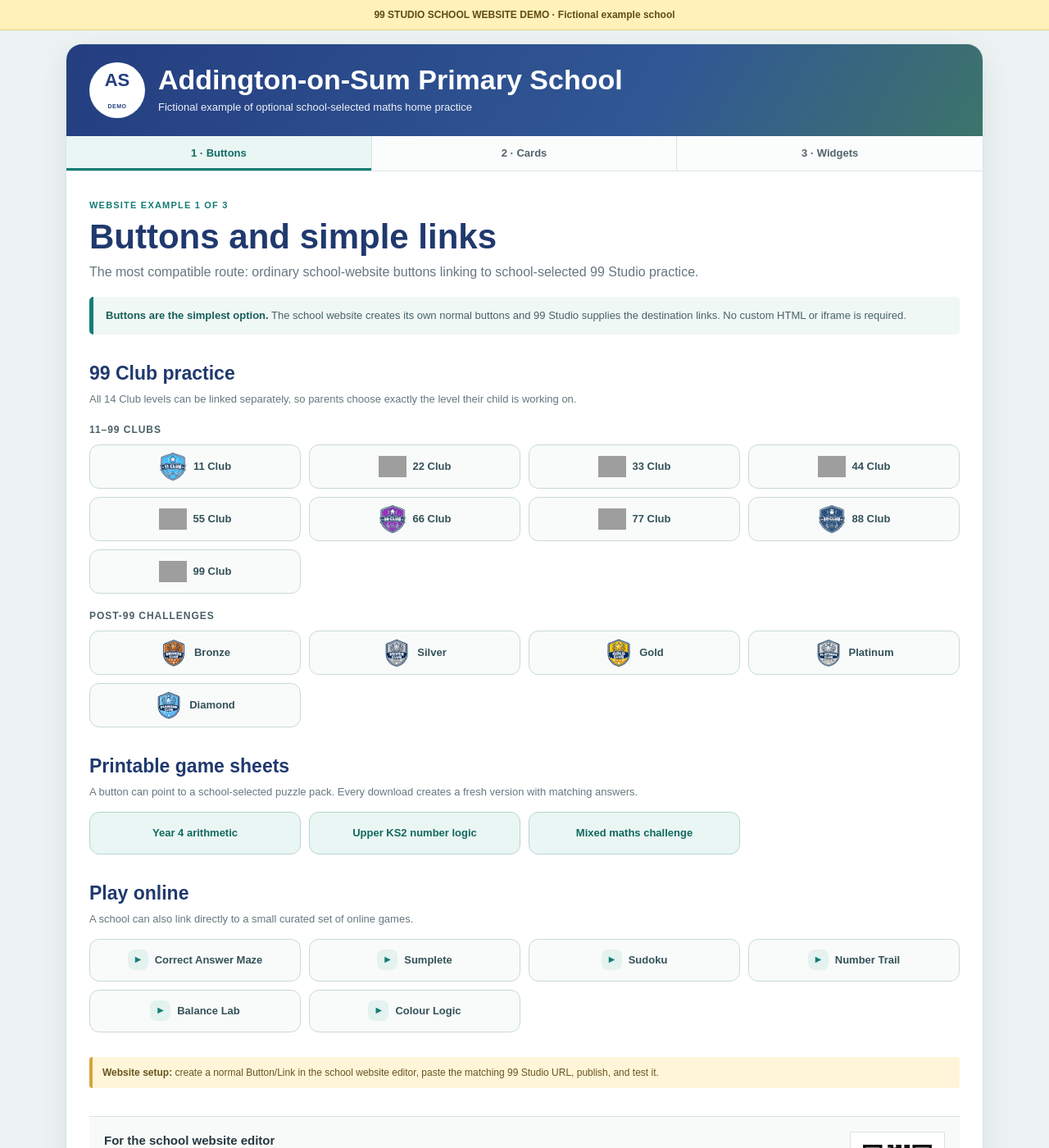
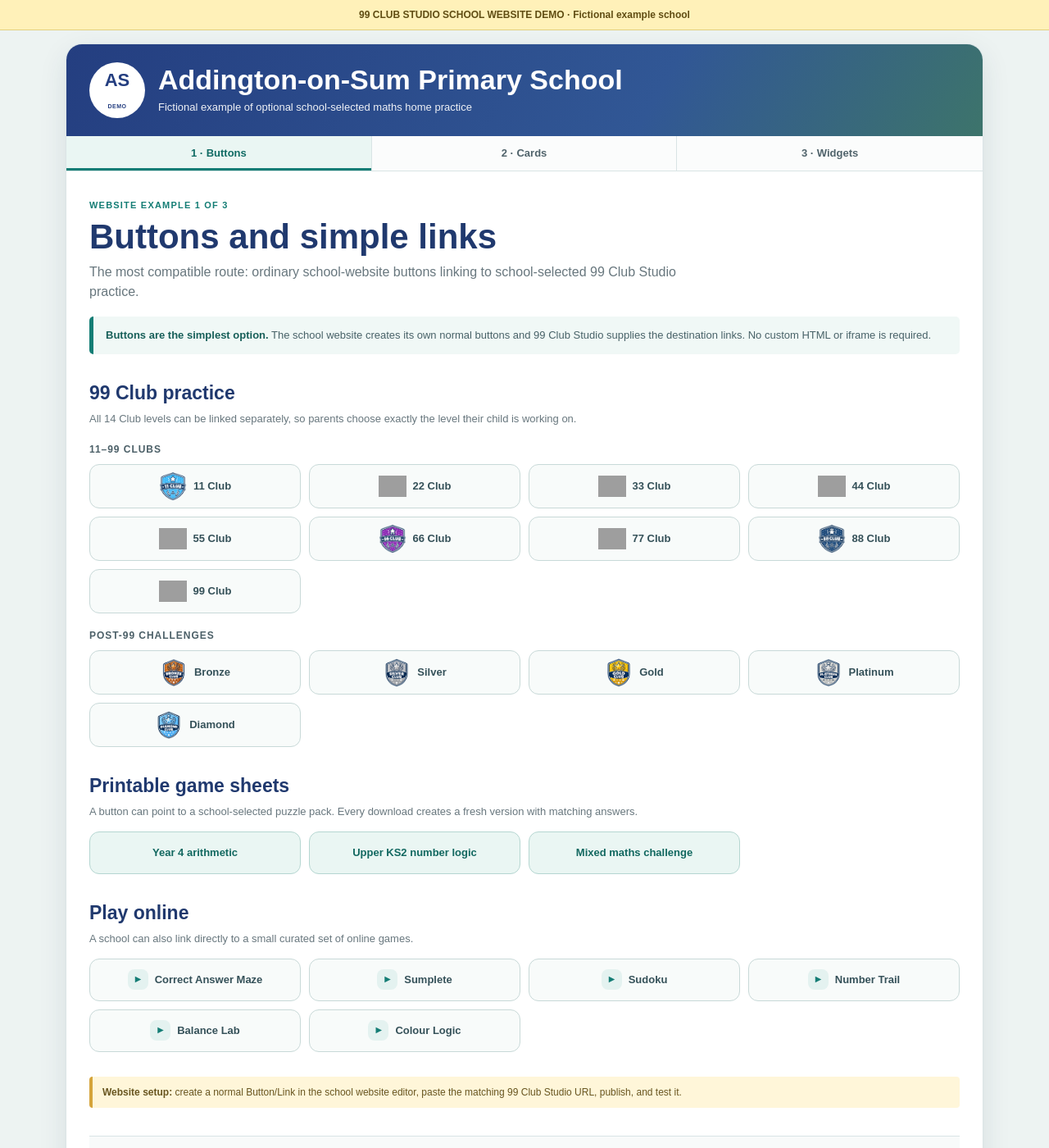
Before and after one commit to techtinkerclub/99club, a Jekyll site: the page built from _pages/school-website-demo.html, in a window 1280 px wide and 1400 px high. Shown: the whole window at 82% size. Built offline with Jekyll 4.4.1, drawn with Linux system fonts in a browser that asks for light colours; some of the changed text lies outside the part shown; grey boxes are pictures that could not be loaded.

Commit message:
Restore 99 Club Studio branding across dynamic UI

```diff
--- a/_pages/school-website-demo.html
+++ b/_pages/school-website-demo.html
@@ -9,12 +9,12 @@ sitemap: true
 <meta charset="utf-8">
 <meta name="viewport" content="width=device-width,initial-scale=1">
 <meta name="robots" content="index,follow">
-<title>School website integration demo · 99 Studio</title>
-<meta name="description" content="A fictional primary school demonstration showing buttons, cards and widgets for adding 99 Studio maths practice to a school website.">
+<title>School website integration demo · 99 Club Studio</title>
+<meta name="description" content="A fictional primary school demonstration showing buttons, cards and widgets for adding 99 Club Studio maths practice to a school website.">
 <link rel="stylesheet" href="/assets/99club/school-demo.css?v=2">
 </head>
 <body>
-<div class="demo-banner">99 STUDIO SCHOOL WEBSITE DEMO · Fictional example school</div>
+<div class="demo-banner">99 CLUB STUDIO SCHOOL WEBSITE DEMO · Fictional example school</div>
 <div class="demo-shell">
   <header class="demo-school-head">
     <div class="demo-school-mark" aria-label="Fictional demonstration school mark">AS<small>DEMO</small></div>
@@ -31,8 +31,8 @@ sitemap: true
     <section class="demo-tab-panel" id="demo-panel-buttons" data-demo-panel="buttons" role="tabpanel" aria-labelledby="demo-tab-buttons">
       <span class="demo-kicker">Website example 1 of 3</span>
       <h2 class="demo-title">Buttons and simple links</h2>
-      <p class="demo-lead">The most compatible route: ordinary school-website buttons linking to school-selected 99 Studio practice.</p>
-      <div class="demo-method-note"><strong>Buttons are the simplest option.</strong> The school website creates its own normal buttons and 99 Studio supplies the destination links. No custom HTML or iframe is required.</div>
+      <p class="demo-lead">The most compatible route: ordinary school-website buttons linking to school-selected 99 Club Studio practice.</p>
+      <div class="demo-method-note"><strong>Buttons are the simplest option.</strong> The school website creates its own normal buttons and 99 Club Studio supplies the destination links. No custom HTML or iframe is required.</div>
 
       <section class="demo-section">
         <h2>99 Club practice</h2>
@@ -55,18 +55,18 @@ sitemap: true
         <div class="demo-button-grid" id="demo-online-buttons"></div>
       </section>
 
-      <div class="demo-editor-note"><strong>Website setup:</strong> create a normal Button/Link in the school website editor, paste the matching 99 Studio URL, publish, and test it.</div>
+      <div class="demo-editor-note"><strong>Website setup:</strong> create a normal Button/Link in the school website editor, paste the matching 99 Club Studio URL, publish, and test it.</div>
     </section>
 
     <section class="demo-tab-panel" id="demo-panel-cards" data-demo-panel="cards" role="tabpanel" aria-labelledby="demo-tab-cards" hidden>
       <span class="demo-kicker">Website example 2 of 3</span>
       <h2 class="demo-title">Visual cards</h2>
       <p class="demo-lead">A more visual school-page layout using ready-made practice cards while keeping each activity as a normal link.</p>
-      <div class="demo-method-note"><strong>Cards are the visual option.</strong> 99 Studio can provide ready-made website-card HTML or downloadable PNG cards. The school attaches the matching practice link and places the cards wherever it wants.</div>
+      <div class="demo-method-note"><strong>Cards are the visual option.</strong> 99 Club Studio can provide ready-made website-card HTML or downloadable PNG cards. The school attaches the matching practice link and places the cards wherever it wants.</div>
 
       <section class="demo-section">
         <h2>99 Club cards</h2>
-        <p>All 14 levels are shown here using the same card style 99 Studio can generate for school websites.</p>
+        <p>All 14 levels are shown here using the same card style 99 Club Studio can generate for school websites.</p>
         <div class="demo-subhead">11–99 Clubs</div>
         <div class="demo-card-grid" id="demo-club-cards-core"></div>
         <div class="demo-subhead">Post-99 challenges</div>
@@ -112,7 +112,7 @@ sitemap: true
     <div class="demo-footer-grid">
       <div>
         <h3>For the school website editor</h3>
-        <p>These are live 99 Studio examples, but this page is only a demonstration. The school can use one method or mix them.</p>
+        <p>These are live 99 Club Studio examples, but this page is only a demonstration. The school can use one method or mix them.</p>
         <p><a href="/schools/" target="_blank" rel="noopener">School website help →</a> · <a href="/widget/builder/" target="_blank" rel="noopener">Widget Builder →</a></p>
         <p><strong>Addington-on-Sum Primary School is fictional.</strong> The AS mark is a made-up demonstration mark, not a real school crest.</p>
       </div>
@@ -120,7 +120,7 @@ sitemap: true
     </div>
   </main>
 
-  <footer class="demo-site-footer"><strong>99 Studio school integration demonstration</strong> · <a href="https://99studio.uk/">99studio.uk</a></footer>
+  <footer class="demo-site-footer"><strong>99 Club Studio school integration demonstration</strong> · <a href="https://99studio.uk/">99studio.uk</a></footer>
 </div>
 
 <script src="/assets/99club/generator.js?v=20"></script>
--- a/assets/99club/custom-app.js
+++ b/assets/99club/custom-app.js
@@ -411,7 +411,7 @@
     root.innerHTML = `
       <div class="tt99-shell tt99-shell--custom">
         <section class="tt99-custom-hero" aria-labelledby="tt99-custom-title">
-          <div><span class="tt99-eyebrow">99 Studio</span><div class="tt99-custom-title-row"><h1 id="tt99-custom-title">Custom Worksheets</h1><span class="tt99-beta-pill">Beta</span></div><p>Build targeted starters, homework, quizzes and retrieval practice by choosing the topics and question types you need.</p></div>
+          <div><span class="tt99-eyebrow">99 Club Studio</span><div class="tt99-custom-title-row"><h1 id="tt99-custom-title">Custom Worksheets</h1><span class="tt99-beta-pill">Beta</span></div><p>Build targeted starters, homework, quizzes and retrieval practice by choosing the topics and question types you need.</p></div>
           <div class="tt99-custom-hero-actions">
             <a class="tt99-secondary tt99-custom-back" href="/">← Back to 99 Club</a><a class="tt99-secondary tt99-custom-back" href="/games/">Games &amp; puzzles</a>
           </div>
--- a/assets/99club/games-app.js
+++ b/assets/99club/games-app.js
@@ -262,7 +262,7 @@
     root.classList.toggle('include-answers',state.settings.includeAnswers);root.classList.toggle('preview-answers',state.previewAnswers);
     root.innerHTML=`
       <div class="tt99-games-shell">
-        <section class="tt99-games-hero"><div><span class="tt99-eyebrow">99 Studio</span><h1>Maths Games &amp; Puzzles</h1><p>Choose the maths, select the games you want, then build a printable pack. Each game keeps its own difficulty and options.</p></div><nav class="tt99-games-nav" aria-label="99 Studio sections"><a href="/">99 Club</a></nav></section>
+        <section class="tt99-games-hero"><div><span class="tt99-eyebrow">99 Club Studio</span><h1>Maths Games &amp; Puzzles</h1><p>Choose the maths, select the games you want, then build a printable pack. Each game keeps its own difficulty and options.</p></div><nav class="tt99-games-nav" aria-label="99 Club Studio sections"><a href="/">99 Club</a></nav></section>
               <div class="tt99-games-workspace"><aside class="tt99-games-controls">${renderMathsCard()}${renderGamesCard()}${renderPackCard()}${renderPersonaliseCard()}${renderVocabularyManager()}</aside>
           <main class="tt99-games-preview">${renderPreviewToolbar()}<div class="tt99-games-preview-stack tt99-games-pupil-pages">${renderPupilPreview()}</div><div class="tt99-games-preview-stack tt99-games-answer-pages">${renderPages(true)}</div></main></div>
         ${renderPuzzleParentModal()}
@@ -327,7 +327,7 @@
   function renderPreviewToolbar(){const selected=selectedCompatible(),p=personalisation();return `<div class="tt99-games-preview-toolbar"><div><strong>${esc(p.packTitle||'Maths Games & Puzzles')}</strong><span>${esc(yearRangeLabel())} · ${esc(topicLabels())} · ${selected.length?selected.map(id=>esc(G.ENGINES[id].title)).join(' + '):'No games selected'} · ${state.settings.sheets} sheet${state.settings.sheets===1?'':'s'}</span><span class="tt99-preview-edit-hint">Use ↻ beside an activity to replace only that puzzle. Word Search also lets you replace one individual term + definition.</span></div><div class="tt99-games-preview-toggle"><button type="button" data-preview="pupil" class="${state.previewAnswers?'':'is-active'}">Pupil</button><button type="button" data-preview="answers" class="${state.previewAnswers?'is-active':''}">Answers</button></div></div>`;}
   function emptyPreview(){return `<div class="tt99-games-empty-preview"><strong>Choose at least one game</strong><span>Your pupil and answer previews will appear here once a compatible game is selected.</span></div>`;}
   function renderPupilPreview(){if(!state.pack.sheets?.length)return emptyPreview();return `${state.settings.workedExamples==='front'&&state.pack.workedExamples?.length?renderWorkedExamplesPages():''}${renderPages(false)}`;}
-  function paperHeader(kind,index=0){const p=personalisation(),isAnswer=kind==='answers',worked=kind==='worked',school=p.schoolName||'99 Studio · Maths Games & Puzzles',title=p.packTitle||'Maths Games & Puzzles',meta=uniqueMeta([worked?'Worked examples':isAnswer?`Teacher answers ${index}`:`Pupil sheet ${index}`,p.classLabel,yearRangeLabel(),topicLabels(),humanDate(p.worksheetDate)]).join(' · '),right=worked?'Read these before you begin':isAnswer?'Answer key':'Name: __________________________';return `<header class="tt99-game-paper-header">${p.logoDataUrl?`<div class="tt99-game-paper-logo"><img src="${p.logoDataUrl}" alt=""></div>`:''}<div class="tt99-game-paper-identity"><span>${esc(school)}</span><h2>${esc(title)}</h2><p>${esc(meta)}</p></div><div class="tt99-game-name-line">${esc(right)}</div></header>`;}
+  function paperHeader(kind,index=0){const p=personalisation(),isAnswer=kind==='answers',worked=kind==='worked',school=p.schoolName||'99 Club Studio · Maths Games & Puzzles',title=p.packTitle||'Maths Games & Puzzles',meta=uniqueMeta([worked?'Worked examples':isAnswer?`Teacher answers ${index}`:`Pupil sheet ${index}`,p.classLabel,yearRangeLabel(),topicLabels(),humanDate(p.worksheetDate)]).join(' · '),right=worked?'Read these before you begin':isAnswer?'Answer key':'Name: __________________________';return `<header class="tt99-game-paper-header">${p.logoDataUrl?`<div class="tt99-game-paper-logo"><img src="${p.logoDataUrl}" alt=""></div>`:''}<div class="tt99-game-paper-identity"><span>${esc(school)}</span><h2>${esc(title)}</h2><p>${esc(meta)}</p></div><div class="tt99-game-name-line">${esc(right)}</div></header>`;}
   function renderWorkedExamplesPages(){const chunks=[];for(let i=0;i<state.pack.workedExamples.length;i+=2)chunks.push(state.pack.workedExamples.slice(i,i+2));return chunks.map((chunk,pageIndex)=>`<article class="tt99-game-paper tt99-worked-page">${paperHeader('worked',pageIndex+1)}<div class="tt99-worked-grid count-${chunk.length}">${chunk.map(renderWorkedExample).join('')}</div><footer><span>Worked examples use separate practice data</span><span>99studio.uk/games/</span></footer></article>`).join('');}
   function renderWorkedExample(ex){
     const ruleList=(ex.rules||[]).length?`<div class="tt99-worked-rules"><h4>Rules</h4><ul>${ex.rules.map(r=>`<li>${esc(r)}</li>`).join('')}</ul></div>`:'';
--- a/assets/99club/games-parent-practice-page.js
+++ b/assets/99club/games-parent-practice-page.js
@@ -75,7 +75,7 @@
         '<section class="tt99-practice-card" aria-labelledby="tt99-puzzle-practice-title">'+
           '<div class="tt99-practice-brand">'+
             '<img src="/assets/99club/images/99club-studio-shield.png" alt="">'+
-            '<div class="tt99-practice-brand-copy"><b>99 Studio</b><span>School-led printable practice</span></div>'+
+            '<div class="tt99-practice-brand-copy"><b>99 Club Studio</b><span>School-led printable practice</span></div>'+
           '</div>'+
           '<span class="tt99-practice-kicker">Puzzle practice link</span>'+
           '<h1 id="tt99-puzzle-practice-title">Maths Games &amp; Puzzles</h1>'+
@@ -92,14 +92,14 @@
           '<div id="tt99-puzzle-practice-status" class="tt99-practice-status" role="status" aria-live="polite" hidden></div>'+
 
         '</section>'+
-        '<div class="tt99-practice-foot">99 Studio · No sign-in required · <a href="/privacy/" target="_blank" rel="noopener">Privacy</a></div>'+
+        '<div class="tt99-practice-foot">99 Club Studio · No sign-in required · <a href="/privacy/" target="_blank" rel="noopener">Privacy</a></div>'+
       '</main>';
 
     root.querySelector('#tt99-puzzle-practice-download')?.addEventListener('click',download);
   }
 
   function renderError(message){
-    root.innerHTML='<main class="tt99-practice-shell">'+teacherPreviewBar()+'<section class="tt99-practice-card tt99-practice-error"><span class="tt99-practice-kicker">99 Studio</span><h1>This puzzle-practice link cannot be opened</h1><p class="tt99-practice-summary">'+esc(message||'The link is incomplete or no longer supported.')+'</p></section></main>';
+    root.innerHTML='<main class="tt99-practice-shell">'+teacherPreviewBar()+'<section class="tt99-practice-card tt99-practice-error"><span class="tt99-practice-kicker">99 Club Studio</span><h1>This puzzle-practice link cannot be opened</h1><p class="tt99-practice-summary">'+esc(message||'The link is incomplete or no longer supported.')+'</p></section></main>';
   }
 
   function status(message,error){
--- a/assets/99club/parent-practice-page.js
+++ b/assets/99club/parent-practice-page.js
@@ -93,7 +93,7 @@
           '<div id="tt99-practice-status" class="tt99-practice-status" role="status" aria-live="polite" hidden></div>'+
 
         '</section>'+
-        '<div class="tt99-practice-foot">99 Studio · No sign-in required · <a href="/privacy/" target="_blank" rel="noopener">Privacy</a></div>'+
+        '<div class="tt99-practice-foot">99 Club Studio · No sign-in required · <a href="/privacy/" target="_blank" rel="noopener">Privacy</a></div>'+
       '</main>';
 
     root.querySelector('#tt99-practice-download').addEventListener('click',downloadPractice);
@@ -102,9 +102,9 @@
   function renderError(message){
     root.innerHTML=
       '<main class="tt99-practice-shell">'+teacherPreviewBar()+'<section class="tt99-practice-card tt99-practice-error">'+
-      '<span class="tt99-practice-kicker">99 Studio</span>'+
+      '<span class="tt99-practice-kicker">99 Club Studio</span>'+
       '<h1>This practice link cannot be opened</h1>'+
-      '<p class="tt99-practice-summary">'+esc(message||'The link is incomplete or uses a format this version of 99 Studio does not recognise.')+'</p>'+
+      '<p class="tt99-practice-summary">'+esc(message||'The link is incomplete or uses a format this version of 99 Club Studio does not recognise.')+'</p>'+
       '</section></main>';
   }
 
--- a/assets/99club/widget-builder.js
+++ b/assets/99club/widget-builder.js
@@ -156,7 +156,7 @@ function render(){
   if(draft.widgetType==='club'||draft.widgetType==='combined')body.push(clubsCard());
   if(draft.widgetType==='games'||draft.widgetType==='combined'){body.push(puzzlesCard(),gamesCard());}
   body.push(behaviourCard(),handoverCard());
-  root.innerHTML='<div class="tt99-wb-hero"><div><span class="tt99-wb-kicker">Optional school publishing route</span><h1>'+esc(typeName())+'</h1><p>Create a compact, branded, read-only panel for a school website. The existing cards, PNG images and website packs remain available as the no-embed alternative.</p><div class="tt99-wb-actions" style="margin-top:12px"><a class="tt99-wb-linkbtn" href="/schools/#widgets" target="_blank" rel="noopener">School website integration help</a></div></div><a class="tt99-wb-back" href="/">← 99 Studio</a></div>'+
+  root.innerHTML='<div class="tt99-wb-hero"><div><span class="tt99-wb-kicker">Optional school publishing route</span><h1>'+esc(typeName())+'</h1><p>Create a compact, branded, read-only panel for a school website. The existing cards, PNG images and website packs remain available as the no-embed alternative.</p><div class="tt99-wb-actions" style="margin-top:12px"><a class="tt99-wb-linkbtn" href="/schools/#widgets" target="_blank" rel="noopener">School website integration help</a></div></div><a class="tt99-wb-back" href="/">← 99 Club Studio</a></div>'+
    '<div class="tt99-wb-note">When you are happy with the preview, copy the embed code and add it to the school website.</div>'+
    '<div class="tt99-wb-layout"><div>'+body.join('')+'</div><aside class="tt99-wb-preview"><h2>Parent preview</h2><div class="tt99-wb-preview-wrap"><iframe id="wb-preview-frame" src="'+esc(url)+'" title="'+esc(typeName())+' preview" sandbox="allow-scripts allow-popups allow-popups-to-escape-sandbox"></iframe></div>'+
    '<section class="tt99-wb-card tt99-wb-publish"><h2>Use on the school website</h2><p>Copy this embed into your school website editor. Updating later means creating a revised embed here and replacing the old one in the website editor.</p><div class="tt99-wb-actions"><button class="tt99-wb-btn primary" id="wb-copy-embed">Copy embed code</button><button class="tt99-wb-btn" id="wb-copy-url">Copy widget URL</button></div><div class="tt99-wb-field" style="margin-top:10px"><label for="wb-code">Generated embed</label><textarea id="wb-code" class="tt99-wb-code" readonly>'+esc(embed)+'</textarea></div>'+(status?'<div class="tt99-wb-status" role="status">'+esc(status)+'</div>':'')+'</section></aside></div>';
@@ -191,7 +191,7 @@ function bind(){
   root.querySelector('#wb-code')?.addEventListener('click',e=>e.currentTarget.select());
   root.querySelector('#wb-import')?.addEventListener('click',()=>{try{importToken(root.querySelector('#wb-import-text')?.value||'');}catch(err){status=err?.message||'That widget could not be imported.';render();}});
   root.querySelector('#wb-save-json')?.addEventListener('click',()=>{const payload={kind:'tt99-school-widget-setup',configVersion:1,savedAt:new Date().toISOString(),config:W.normalise(draft)};download('99studio-'+draft.widgetType+'-widget.json',JSON.stringify(payload,null,2)+'\n');track('widget_setup_save',analyticsSummary());status='Widget setup downloaded.';render();});
-  root.querySelector('#wb-restore-json')?.addEventListener('change',async e=>{const file=e.target.files?.[0];if(!file)return;try{const d=JSON.parse(await file.text());if(d?.kind!=='tt99-school-widget-setup'||Number(d.configVersion)!==1||!d.config)throw new Error('That file is not a 99 Studio widget setup.');draft=ensureIntegrationId(W.normalise(d.config));save();track('widget_setup_restore',analyticsSummary());status='Widget setup restored.';render();}catch(err){status=err?.message||'That widget setup could not be restored.';render();}});
+  root.querySelector('#wb-restore-json')?.addEventListener('change',async e=>{const file=e.target.files?.[0];if(!file)return;try{const d=JSON.parse(await file.text());if(d?.kind!=='tt99-school-widget-setup'||Number(d.configVersion)!==1||!d.config)throw new Error('That file is not a 99 Club Studio widget setup.');draft=ensureIntegrationId(W.normalise(d.config));save();track('widget_setup_restore',analyticsSummary());status='Widget setup restored.';render();}catch(err){status=err?.message||'That widget setup could not be restored.';render();}});
 }
 
 (async function start(){
--- a/assets/99club/widget-runtime.js
+++ b/assets/99club/widget-runtime.js
@@ -74,7 +74,7 @@ root.innerHTML='<section class="ttw-shell ttw-shell--'+esc(cfg.widgetType)+'" ar
   (((isClub||cfg.widgetType==='combined')&&cfg.selectedClubs.length)?'<div class="ttw-panel" id="ttw-panel-clubs" role="tabpanel" '+(showTabs?'aria-labelledby="ttw-tab-clubs" ':'')+(defaultTab==='clubs'?'':'hidden')+'><div class="ttw-intro"><h2>99 Club practice</h2><p>Choose the level your child is working on.</p></div><div class="ttw-clubs">'+clubHtml+'</div></div>':'')+
   (((isGames||cfg.widgetType==='combined')&&cfg.puzzles.length)?'<div class="ttw-panel" id="ttw-panel-puzzles" role="tabpanel" '+(showTabs?'aria-labelledby="ttw-tab-puzzles" ':'')+(defaultTab==='puzzles'?'':'hidden')+'><div class="ttw-intro"><h2>Printable puzzle packs</h2><p>Each download makes a fresh pack and answers.</p></div><div class="ttw-features">'+puzzleHtml+'</div></div>':'')+
   (((isGames||cfg.widgetType==='combined')&&cfg.games.length)?'<div class="ttw-panel" id="ttw-panel-games" role="tabpanel" '+(showTabs?'aria-labelledby="ttw-tab-games" ':'')+(defaultTab==='games'?'':'hidden')+'><div class="ttw-intro"><h2>Play online</h2><p>Games open in a new tab.</p></div><div class="ttw-games">'+gameHtml+'</div></div>':'')+
-  '<div class="ttw-foot"><span>School-selected practice · powered by 99 Studio</span><a href="/privacy/" target="_blank" rel="noopener">Privacy</a></div></section>';
+  '<div class="ttw-foot"><span>School-selected practice · powered by 99 Club Studio</span><a href="/privacy/" target="_blank" rel="noopener">Privacy</a></div></section>';
 
 root.querySelectorAll('[data-widget-item]').forEach(link=>link.addEventListener('click',()=>{
   if(sourceOrigin)SU?.trackWidget?.('widget_item_open',{
```
Also changed, not shown: _pages/privacy.md (+12 -12 lines), assets/99club/banner-actions-v2.js (+5 -5 lines), assets/99club/app.js.
